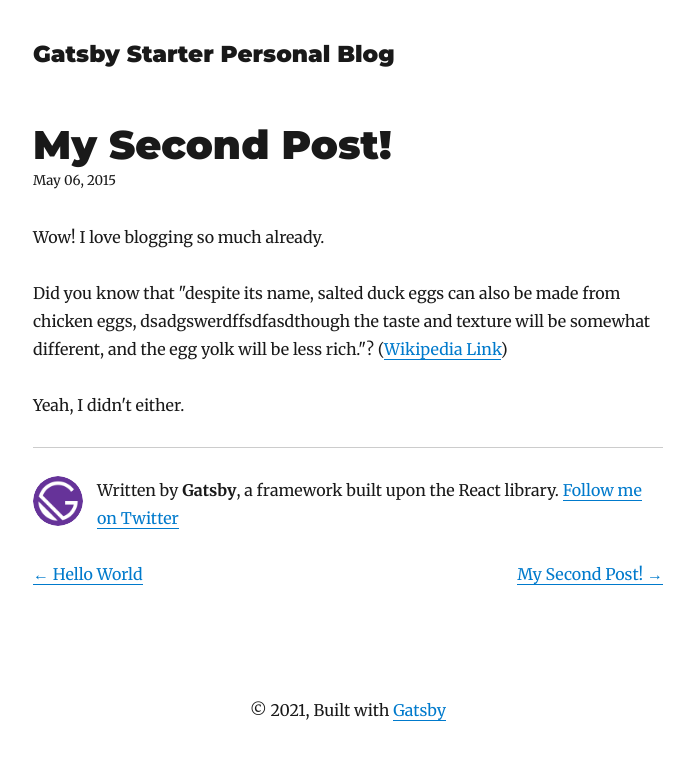
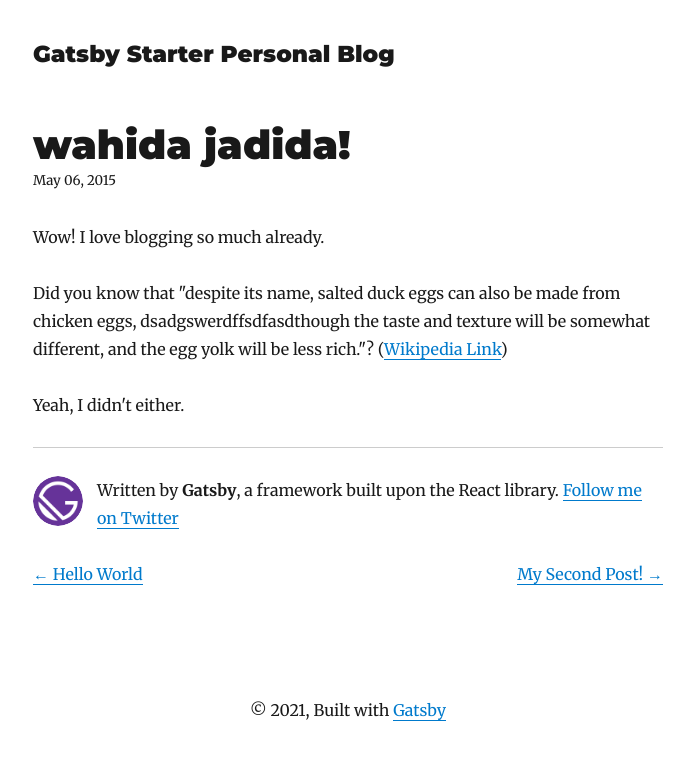
Before and after one commit to oussamaghrib/arabic-blog, a Gatsby site: page /blog/wahida-jadida/ in a window 1280 px wide. Shown: the whole page, without its empty margins (292-986 px from the left). Built offline with nearby package versions, Linux system fonts and the light colour scheme; Gatsby itself is replaced by a stand-in of ours; some packages are replaced by stand-ins of ours.

Commit message:
modify test blog

```diff
--- a/content/blog/wahida-jadida/index.md
+++ b/content/blog/wahida-jadida/index.md
@@ -1,5 +1,5 @@
 ---
-title: My Second Post!
+title: wahida jadida!
 date: "2015-05-06T23:46:37.121Z"
 ---
 
```
